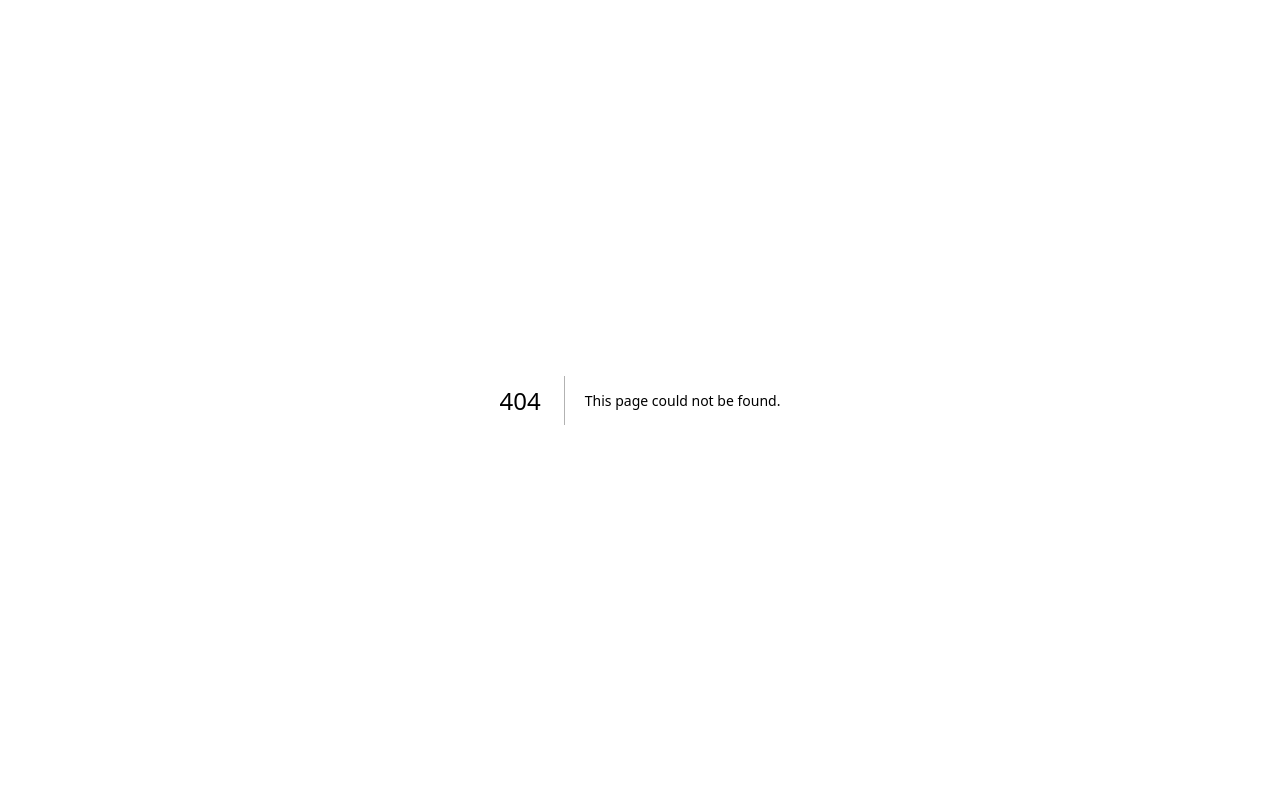
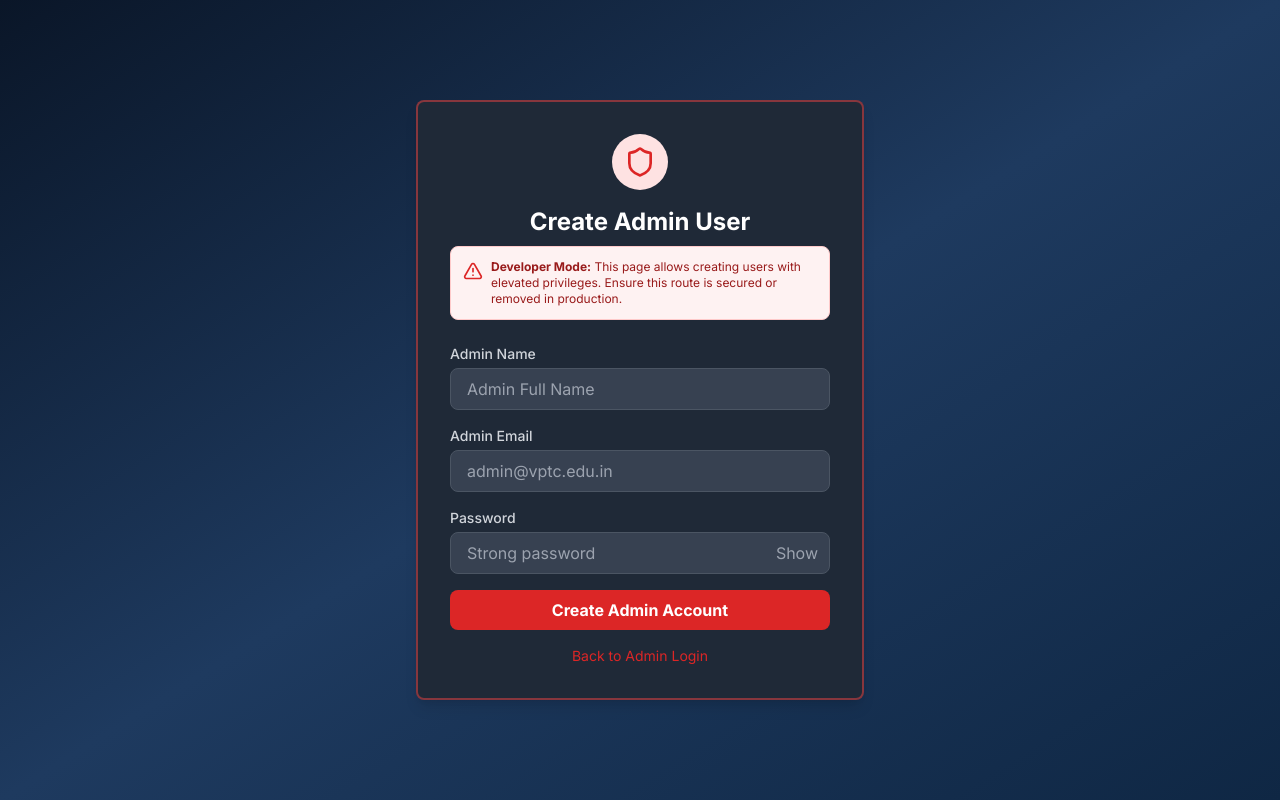
Before and after one commit to sri-vijay-git/vptc-ai-chatbot, a Next.js app in the folder frontend/: page /admin-setup in a window 1280 px wide. Before the commit this address had no page. Built offline with nearby package versions, Linux system fonts and the light colour scheme.

Commit message:
Add admin setup page

```diff
--- /dev/null
+++ b/frontend/app/(auth)/admin-setup/page.tsx
@@ -0,0 +1,148 @@
+"use client";
+
+import { useState } from "react";
+import { useRouter } from "next/navigation";
+import api from "@/lib/api";
+import Link from "next/link";
+import { Shield, AlertTriangle } from "lucide-react";
+
+export default function AdminSetupPage() {
+    const router = useRouter();
+    const [email, setEmail] = useState("");
+    const [password, setPassword] = useState("");
+    const [fullName, setFullName] = useState("");
+    const [showPassword, setShowPassword] = useState(false);
+    const [loading, setLoading] = useState(false);
+    const [error, setError] = useState("");
+    const [success, setSuccess] = useState(false);
+
+    const handleSignup = async (e: React.FormEvent) => {
+        e.preventDefault();
+        setLoading(true);
+        setError("");
+
+        try {
+            await api.post("/auth/signup", {
+                email,
+                password,
+                full_name: fullName,
+                role: "admin" // Force admin role
+            });
+
+            setSuccess(true);
+
+            // Redirect to admin login after 2 seconds
+            setTimeout(() => {
+                router.push("/admin");
+            }, 2000);
+        } catch (err: any) {
+            setError(err.response?.data?.detail || "Admin creation failed. Please try again.");
+        } finally {
+            setLoading(false);
+        }
+    };
+
+    if (success) {
+        return (
+            <div className="flex min-h-screen items-center justify-center bg-gradient-to-br from-[#0a1628] via-[#1e3a5f] to-[#0f2744]">
+                <div className="w-full max-w-md p-8 bg-white dark:bg-gray-800 rounded-lg shadow-lg text-center">
+                    <div className="mb-4 text-green-600 text-5xl">✓</div>
+                    <h2 className="text-2xl font-bold mb-4 text-gray-800 dark:text-white">Admin Created!</h2>
+                    <p className="text-gray-600 dark:text-gray-400 mb-4">
+                        Admin account has been successfully created.
+                    </p>
+                    <p className="text-gray-600 dark:text-gray-400">Redirecting to admin login...</p>
+                </div>
+            </div>
+        );
+    }
+
+    return (
+        <div className="flex min-h-screen items-center justify-center bg-gradient-to-br from-[#0a1628] via-[#1e3a5f] to-[#0f2744]">
+            <div className="w-full max-w-md p-8 bg-white dark:bg-gray-800 rounded-lg shadow-lg border-2 border-red-500/50">
+                <div className="flex justify-center mb-4">
+                    <div className="p-3 bg-red-100 rounded-full">
+                        <Shield className="w-8 h-8 text-red-600" />
+                    </div>
+                </div>
+
+                <h2 className="text-2xl font-bold mb-2 text-center text-gray-800 dark:text-white">Create Admin User</h2>
+                <div className="bg-red-50 border border-red-200 rounded-lg p-3 mb-6 flex items-start gap-2">
+                    <AlertTriangle className="w-5 h-5 text-red-600 flex-shrink-0 mt-0.5" />
+                    <p className="text-xs text-red-800">
+                        <strong>Developer Mode:</strong> This page allows creating users with elevated privileges.
+                        Ensure this route is secured or removed in production.
+                    </p>
+                </div>
+
+                {error && (
+                    <div className="mb-4 p-3 bg-red-100 text-red-700 rounded-lg text-sm">
+                        {error}
+                    </div>
+                )}
+
+                <form onSubmit={handleSignup} className="space-y-4">
+                    <div>
+                        <label className="block text-sm font-medium text-gray-700 dark:text-gray-300">Admin Name</label>
+                        <input
+                            type="text"
+                            required
+                            value={fullName}
+                            onChange={(e) => setFullName(e.target.value)}
+                            className="mt-1 w-full px-4 py-2 border rounded-lg dark:bg-gray-700 dark:border-gray-600 dark:text-white"
+                            placeholder="Admin Full Name"
+                        />
+                    </div>
+
+                    <div>
+                        <label className="block text-sm font-medium text-gray-700 dark:text-gray-300">Admin Email</label>
+                        <input
+                            type="email"
+                            required
+                            value={email}
+                            onChange={(e) => setEmail(e.target.value)}
+                            className="mt-1 w-full px-4 py-2 border rounded-lg dark:bg-gray-700 dark:border-gray-600 dark:text-white"
+                            placeholder="admin@vptc.edu.in"
+                        />
+                    </div>
+
+                    <div>
+                        <label className="block text-sm font-medium text-gray-700 dark:text-gray-300">Password</label>
+                        <div className="relative">
+                            <input
+                                type={showPassword ? "text" : "password"}
+                                required
+                                minLength={6}
+                                value={password}
+                                onChange={(e) => setPassword(e.target.value)}
+                                className="mt-1 w-full px-4 py-2 pr-10 border rounded-lg dark:bg-gray-700 dark:border-gray-600 dark:text-white"
+                                placeholder="Strong password"
+                            />
+                            <button
+                                type="button"
+                                onClick={() => setShowPassword(!showPassword)}
+                                className="absolute right-3 top-1/2 -translate-y-1/2 mt-0.5 text-gray-500 hover:text-gray-700 dark:text-gray-400 dark:hover:text-gray-200"
+                            >
+                                {showPassword ? "Hide" : "Show"}
+                            </button>
+                        </div>
+                    </div>
+
+                    <button
+                        type="submit"
+                        disabled={loading}
+                        className="w-full py-2 bg-red-600 text-white rounded-lg hover:bg-red-700 transition disabled:opacity-50 font-bold"
+                    >
+                        {loading ? "Creating Admin..." : "Create Admin Account"}
+                    </button>
+                </form>
+
+                <p className="mt-4 text-center text-sm text-gray-600 dark:text-gray-400">
+                    <Link href="/admin" className="text-red-600 hover:underline">
+                        Back to Admin Login
+                    </Link>
+                </p>
+            </div>
+        </div>
+    );
+}
```
